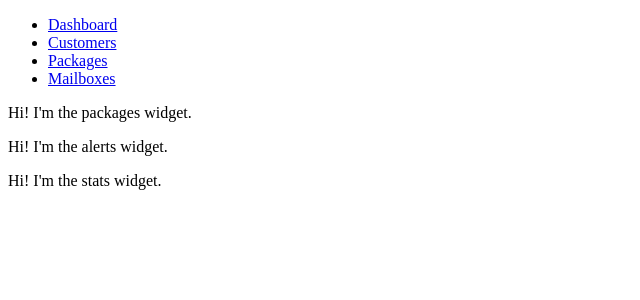
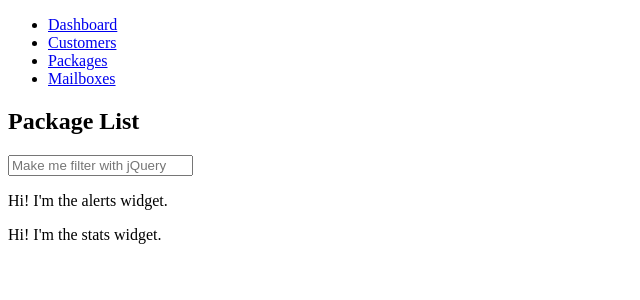
Before and after one commit to im-auld/mail-shop, a Django app: template mail_shop/templates/index.html in a window 1280 px wide. Shown: the top 300 px of the page, without its empty margins (0-640 px from the left). Run offline with Django 3.2, Linux system fonts and the light colour scheme; the template is opened without the code that fills it, so the values that code supplies are empty; some libraries are stand-ins or nearby versions.

Commit message:
Added a package list and filtering.

```diff
--- a/mail_shop/mail_shop/views.py
+++ b/mail_shop/mail_shop/views.py
@@ -6,7 +6,7 @@ from mailboxes.models import Mailbox, MailboxOwner
 
 
 def index(request):
-    packages = Package.objects.filter(date_claimed__is=True)
+    packages = Package.objects.filter(date_claimed__isnull=True)
     context = {
         'packages': packages,
     }
--- a/mail_shop/templates/widgets/packages_widget.html
+++ b/mail_shop/templates/widgets/packages_widget.html
@@ -1 +1,20 @@
-<p>Hi! I'm the packages widget.</p>
+<h2>Package List</h2>
+<input id="package-filter" type="text" placeholder="Make me filter with jQuery">
+<ul id="package-list">
+    {% for package in packages %}
+        <li class="package-list-item" >
+            {{ package }}
+        </li>
+    {% endfor %}
+</ul>
+<script>
+    $("#package-filter").keyup(function() {
+        filterValue = $("#package-filter").val();
+        if(filterValue == '')
+            $('.package-list-item').show();
+        else{
+            $('.package-list-item:not(:contains(' + filterValue + '))').hide();
+            $('.package-list-item:contains(' + filterValue + ')').show();
+        }
+    });
+</script>
```
